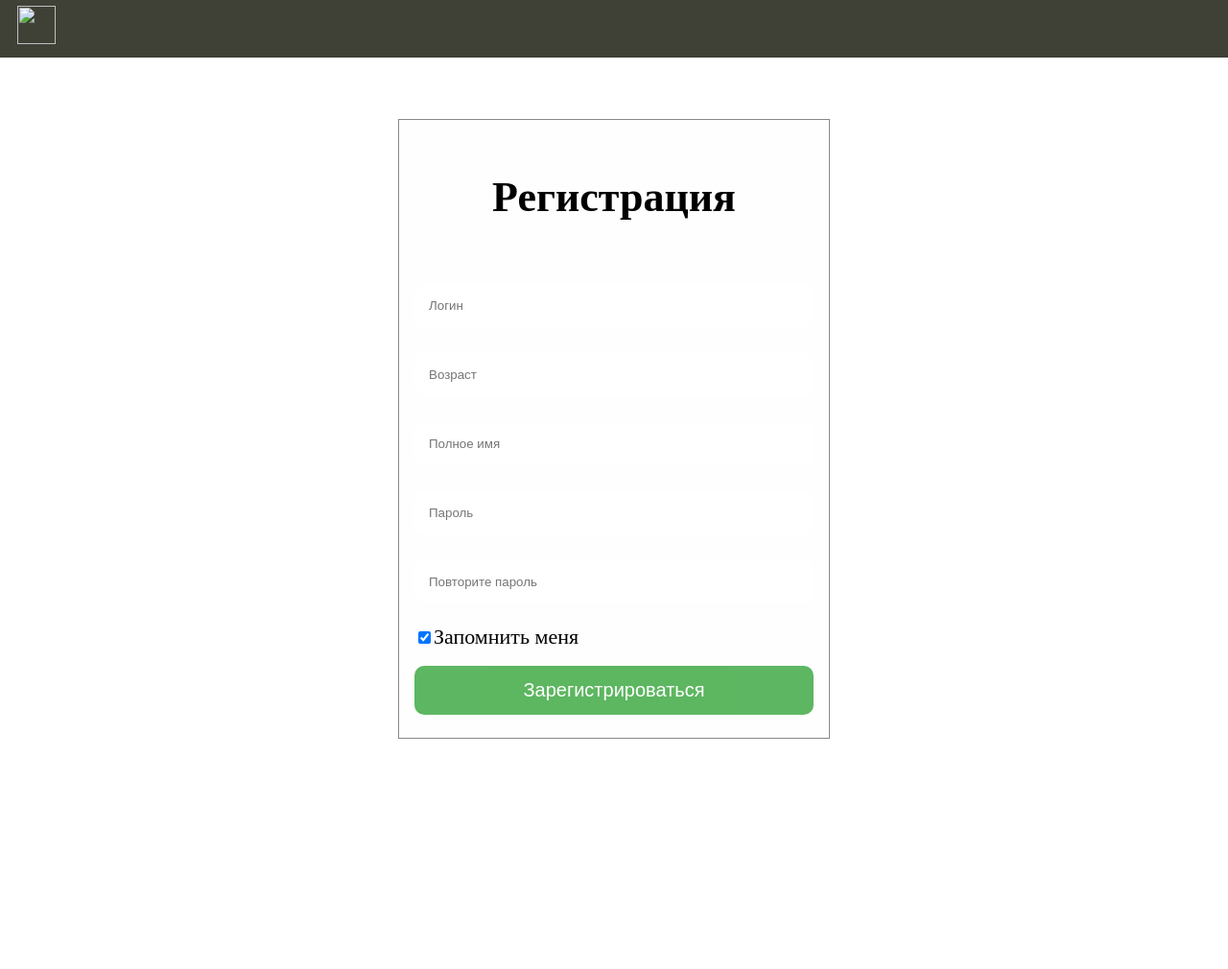
After one commit to SteppingCode/barxatniu, a Flask app: template templates/register.html in a window 1280 px wide. The commit adds this page. Shown: the top 1010 px of the page at 96% size. Run offline with Flask 3, Linux system fonts and the light colour scheme; the template is opened without the code that fills it, so the values that code supplies are empty.

Commit message:
Доделать регистрацию

```diff
--- a/main.py
+++ b/main.py
@@ -40,12 +40,18 @@ def webhook():
 def start_page():
     db = connect_db()
     database = DataBase(db)
+    #login
     if request.method == 'POST':
-        #login
         if database.getUser(request.form['nick'], request.form['psw']):
             session['userlogged'] = request.form['nick']
             return redirect(url_for('start_page'))
-        #register
+    return render_template('index.html', title='Главная', menu=database.getMenu())
+
+#register
+@app.route('/register', methods=['POST', 'GET'])
+def register():
+    db = connect_db()
+    database = DataBase(db)
     if request.method == 'POST':
         if request.form['regpsw'] == request.form['regpsw2']:
             if database.addUser(request.form['regnick'], request.form['regpsw'], \
@@ -54,7 +60,7 @@ def start_page():
                 return redirect(url_for('start_page'))
         else:
             flash('Invalid password', category='error')
-    return render_template('index.html', title='Главная', menu=database.getMenu())
+    return render_template('register.html', title='Регистрация', menu=database.getMenu())
 
 #admin page
 @app.route('/admin', methods=['POST', 'GET'])
--- /dev/null
+++ b/templates/register.html
@@ -0,0 +1,81 @@
+{% extends 'base.html' %}
+{% block content %}
+{{ super() }}
+<style>
+    input[type=text], input[type=password] {
+        width: auto;
+        padding: 15px;
+        margin: 5px 0 22px 0;
+        border: none;
+    }
+
+    input[type=text]:focus, input[type=password]:focus {
+        background-color: #ddd;
+        outline: none;
+    }
+
+    #btn {
+        background-color: #4CAF50;
+        color: white;
+        padding: 14px 20px;
+        margin: 8px 0;
+        border: none;
+        cursor: pointer;
+        width: 100%;
+        opacity: 0.9;
+        border-radius: 10px;
+        font-size: 20px;
+    }
+
+    #btn:hover {
+        color: #4CAF50;
+        background-color: lightgrey;
+        opacity:1;
+        border: 1px black solid;
+    }
+
+    .container {
+        padding: 16px;
+    }
+    .container input {
+        border-radius: 10px;
+    }
+    .regis {
+        display: none;
+        position: fixed;
+        z-index: 1;
+        left: 0;
+        top: 0;
+        width: 100%;
+        height: 100%;
+        overflow: auto;
+        padding-top: 50px;
+        background-color: rgba(240, 240, 240, .5);
+    }
+
+    .regis-content {
+        background-color: #fefefe;
+        margin: 5% auto 15% auto;
+        border: 1px solid #888;
+        width: 35%;
+        height: auto;
+    }
+</style>
+<form class="regis-content" method="post">
+    <div class="container">
+        {% for cat, msg in get_flashed_messages(True) %}
+            <div class="flash {{cat}}"> {{msg}}</div>
+        {% endfor %}
+        <h1 style="text-align: center;">Регистрация</h1>
+        <div style="display: flex; flex-direction: column; padding-top: 20px;">
+            <input type="text" placeholder="Логин" name="regnick" required>
+            <input type="text" placeholder="Возраст" name="age" required>
+            <input type="text" placeholder="Полное имя" name="regname" required>
+            <input type="password" placeholder="Пароль" name="regpsw" required>
+            <input type="password" placeholder="Повторите пароль" name="regpsw2" required>
+            <label><input type="checkbox" checked="checked" name="remember" style="margin-bottom:15px">Запомнить меня</label>
+        </div>
+        <button id="btn" type="submit" class="signupbtn">Зарегистрироваться</button>
+    </div>
+</form>
+{% endblock %}
```
Also changed, not shown: templates/index.html (+2 -49 lines).
